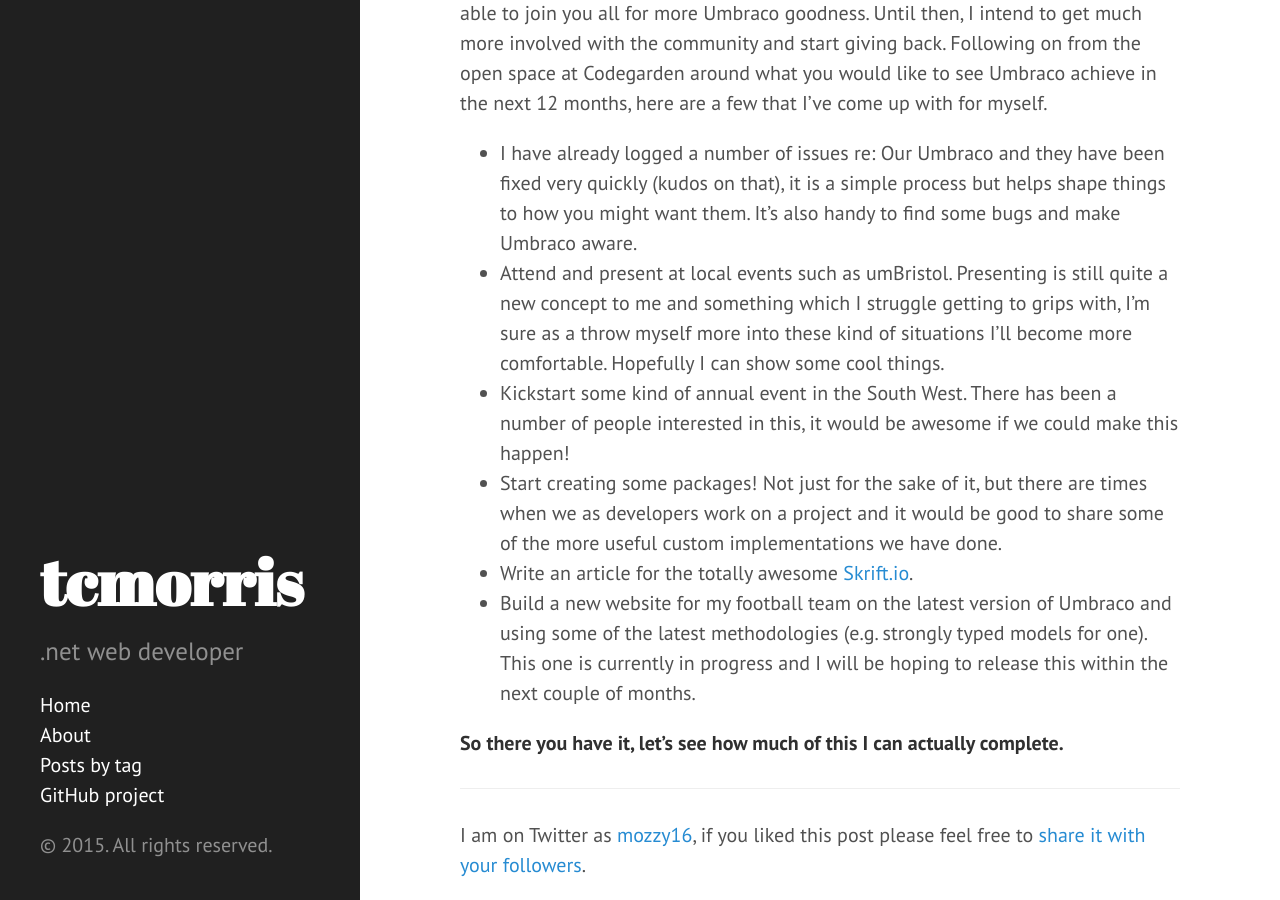
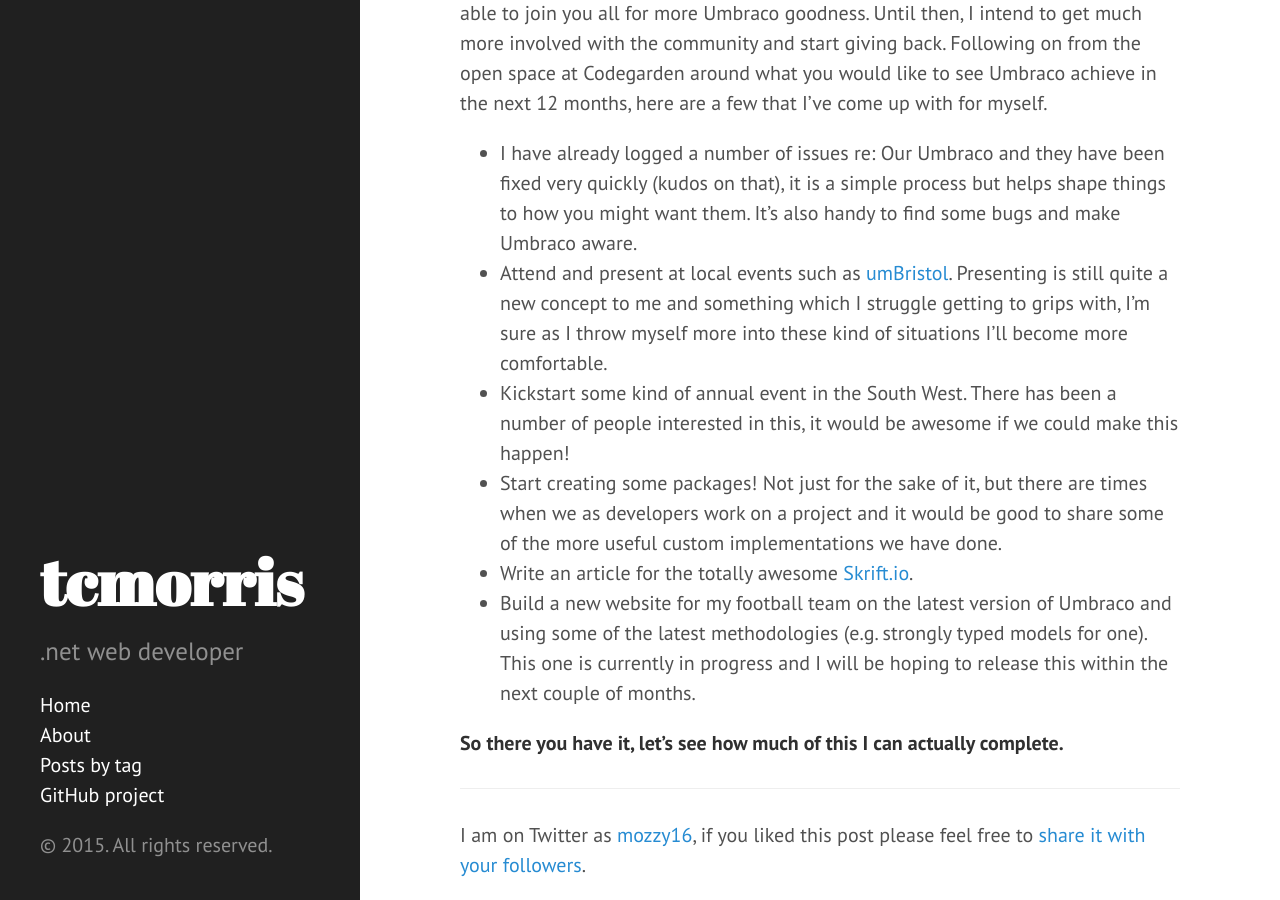
Before and after one commit to tcmorris/tcmorris.github.io, a Jekyll site: the page built from _posts/2015-06-19-codegarden15-review.md, in a window 1280 px wide and 900 px high, scrolled down 1597 px. Built offline with Jekyll 4.4.1, drawn with Linux system fonts in a browser that asks for light colours; Markdown is read by kramdown in place of the engine named in the settings; some of the changed text lies outside the part shown.

Commit message:
Couple of edits

```diff
--- a/_posts/2015-06-19-codegarden15-review.md
+++ b/_posts/2015-06-19-codegarden15-review.md
@@ -37,7 +37,7 @@ This year, there was a march through Copenhagen to the meatpacking district wher
 Next year Codegarden will be moving to a new location, and I'm hoping that I'll be able to join you all for more Umbraco goodness. Until then, I intend to get much more involved with the community and start giving back. Following on from the open space at Codegarden around what you would like to see Umbraco achieve in the next 12 months, here are a few that I've come up with for myself.
 
 - I have already logged a number of issues re: Our Umbraco and they have been fixed very quickly (kudos on that), it is a simple process but helps shape things to how you might want them. It's also handy to find some bugs and make Umbraco aware.
-- Attend and present at local events such as umBristol. Presenting is still quite a new concept to me and something which I struggle getting to grips with, I'm sure as a throw myself more into these kind of situations I'll become more comfortable. Hopefully I can show some cool things.
+- Attend and present at local events such as [umBristol](http://www.meetup.com/umBristol/). Presenting is still quite a new concept to me and something which I struggle getting to grips with, I'm sure as I throw myself more into these kind of situations I'll become more comfortable.
 - Kickstart some kind of annual event in the South West. There has been a number of people interested in this, it would be awesome if we could make this happen!
 - Start creating some packages! Not just for the sake of it, but there are times when we as developers work on a project and it would be good to share some of the more useful custom implementations we have done.
 - Write an article for the totally awesome [Skrift.io](http://skrift.io/).
```
Also changed, not shown: other parts of _posts/2015-06-19-codegarden15-review.md (+1 -1 lines).
